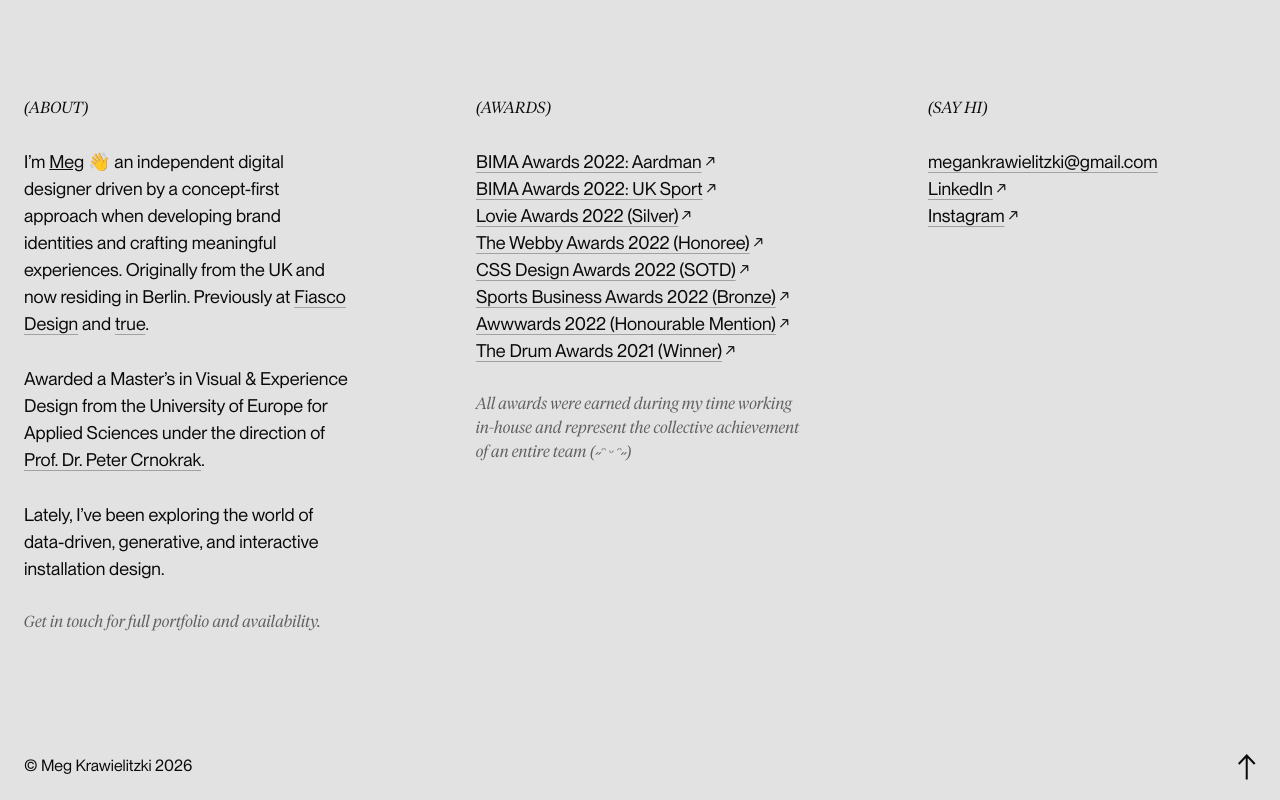
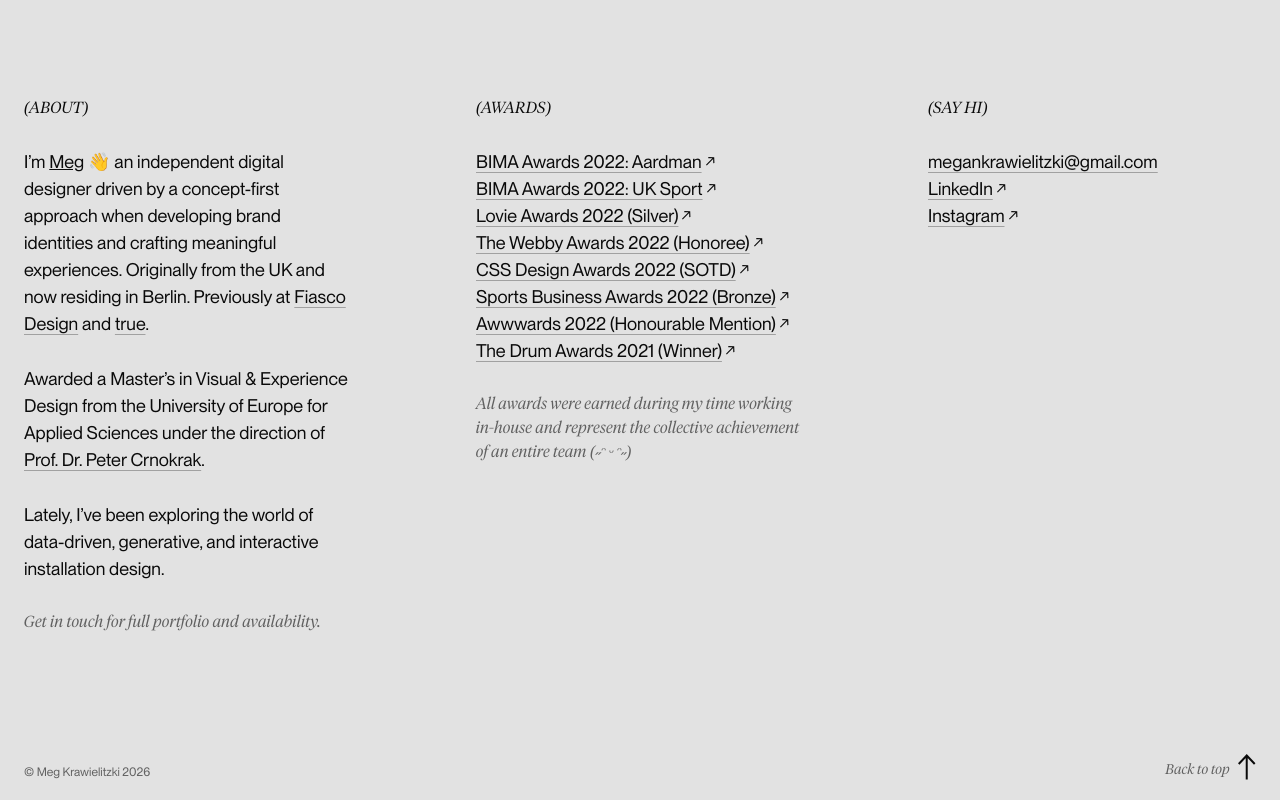
Before and after one commit to s-gas/meg-zki, a React (Vite) app: page / in a window 1280 px wide. Shown: the part 1049-1849 px from the top of the page. Built offline with nearby package versions, Linux system fonts and the light colour scheme.

Commit message:
Separate button components

```diff
--- a/src/components/ButtonGif.jsx
+++ b/src/components/ButtonGif.jsx
@@ -1,4 +1,5 @@
 import { useState, useEffect } from 'react'
+import backToTop from '../utils/backToTop'
 
 const StarSvg = ({style}) => {
   return (
@@ -15,11 +16,6 @@
     setRotation(window.scrollY * 0.2);
   }
 
-  const handleClick = () => {
-    window.scrollTo({top: 0});
-    setRotation(0);
-  }
-
   useEffect(() => {
     window.addEventListener("scroll", handleScroll);
 
@@ -27,7 +23,7 @@
   }, []);
 
   return (
-    <button className="hover:text-ink-hover cursor-pointer" onClick={handleClick}>
+    <button className="hover:text-ink-hover cursor-pointer" onClick={() => backToTop()}>
       <StarSvg style={{ transform: `rotate(${rotation}deg)` }}/>
     </button>
   );
--- /dev/null
+++ b/src/components/ButtonLogo.jsx
@@ -0,0 +1,9 @@
+import backToTop from '../utils/backToTop'
+
+const ButtonLogo = ({children}) => {
+  return (
+    <button className="cursor-pointer hover:text-ink-hover" onClick={() => backToTop()}>{children}</button>
+  )
+}
+
+export default ButtonLogo
--- a/src/components/ButtonScrollTop.jsx
+++ b/src/components/ButtonScrollTop.jsx
@@ -1,23 +1,12 @@
-const handleScrollTop = (type) => {
-  window.scrollTo({
-    top: 0,
-    behavior: type,
-  });
-}
+import backToTop from '../utils/backToTop'
 
-const ButtonScrollTop = (props) => {
-  const {text, arrow} = props;
-  if (arrow) {
-    return (
-      <button className="cursor-pointer" onClick={() => handleScrollTop("smooth")}>
-        <svg className="hover:text-ink-hover" width="18" height="26" viewBox="0 0 18 26" fill="none" xmlns="http://www.w3.org/2000/svg">
-          <path d="M8.73145 1.46558V25.4656M16.7314 10.037L8.73145 1.46558L0.731445 10.037" stroke="currentColor" stroke-width="2"/>
-        </svg>
-      </button>
-    )
-  }
+const ButtonScrollTop = () => {
   return (
-    <button className="cursor-pointer hover:text-ink-hover" onClick={() => handleScrollTop("auto")}>{text}</button>
+    <button className="cursor-pointer" onClick={() => backToTop("smooth")}>
+      <svg className="hover:text-ink-hover" width="18" height="26" viewBox="0 0 18 26" fill="none" xmlns="http://www.w3.org/2000/svg">
+        <path d="M8.73145 1.46558V25.4656M16.7314 10.037L8.73145 1.46558L0.731445 10.037" stroke="currentColor" strokeWidth="2"/>
+      </svg>
+    </button>
   )
 }
 
--- a/src/components/Footer.jsx
+++ b/src/components/Footer.jsx
@@ -2,9 +2,12 @@
 
 const Footer = () => {
   return (
-    <div className="flex justify-between mt-30">
-      <p>© Meg Krawielitzki 2026</p>
-      <ButtonScrollTop arrow="true"/>
+    <div className="flex justify-between mt-30 items-end">
+      <p className="text-xs text-ink/60">© Meg Krawielitzki 2026</p>
+      <div className="flex items-end gap-2">
+        <p className="font-tiempos italic font-light text-sm text-ink/60">Back to top</p>
+        <ButtonScrollTop />
+      </div>
     </div>
   )
 }
--- a/src/components/Info.jsx
+++ b/src/components/Info.jsx
@@ -1,9 +1,9 @@
-import ButtonScrollTop from './ButtonScrollTop'
+import ButtonLogo from './ButtonLogo'
 
 const Info = () => {
   return (
     <div className="flex flex-col">
-      <ButtonScrollTop text="MEG KRAWIELITZKI" />
+      <ButtonLogo>MEG KRAWIELITZKI</ButtonLogo>
       <p className="italic text-ink/50">Digital Designer</p>
     </div>
   )
--- a/src/components/SectionFooter.jsx
+++ b/src/components/SectionFooter.jsx
@@ -1,6 +1,6 @@
 const SectionFooter = ({children}) => {
   return (
-    <p className="text-base font-tiempos italic text-ink/60">
+    <p className="text-base font-tiempos italic text-light text-ink/60">
       {children}
     </p>
   )
--- a/src/components/SectionHeader.jsx
+++ b/src/components/SectionHeader.jsx
@@ -1,6 +1,6 @@
 const SectionHeader = ({children}) => {
   return (
-    <h2 className="text-base font-tiempos italic">
+    <h2 className="text-base font-tiempos italic text-light">
       {children}
     </h2>
   )
--- /dev/null
+++ b/src/utils/backToTop.js
@@ -0,0 +1,10 @@
+const backToTop = (mode = "auto") => {
+  window.scrollTo(
+    {
+      top: 0,
+      behavior: mode,
+    }
+  );
+}
+
+export default backToTop
```
